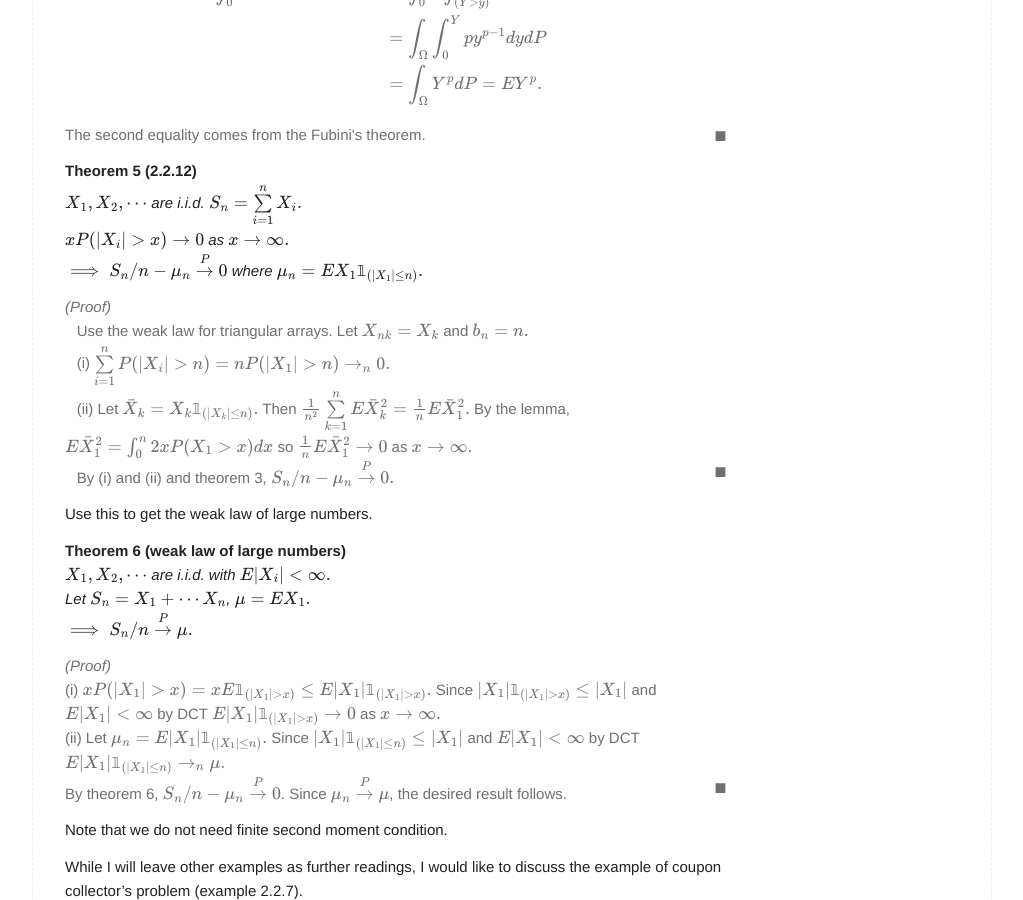
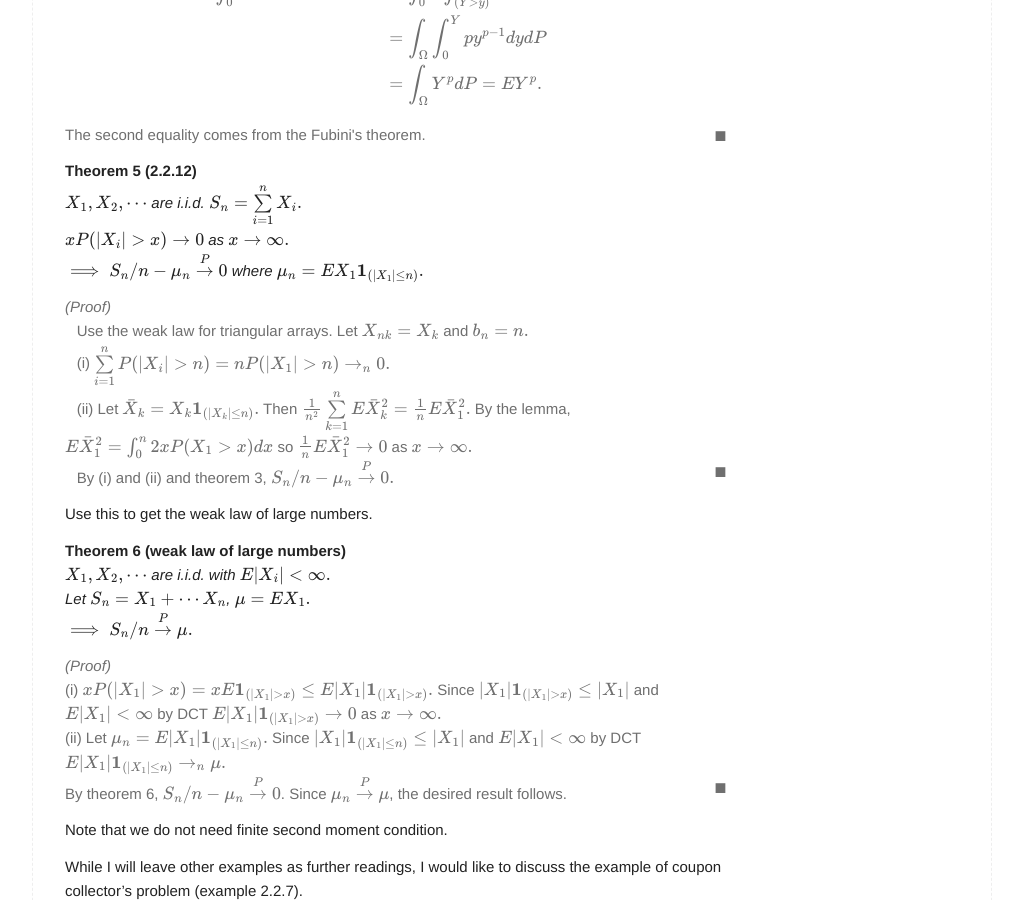
Before and after one commit to naturale0/naturale0.github.io, a Jekyll site: the page built from _posts/2020-12-20-[PTE] 2.2 WLLN.md, in a window 1280 px wide and 900 px high, scrolled down 2558 px. Shown: the whole window, without its empty margins (128-1151 px from the left). Built offline with Jekyll 4.4.1, drawn with Linux system fonts in a browser that asks for light colours; formulas are drawn with MathJax 3; comment, search, counter and statistics services are not loaded; some of the changed text lies outside the part shown.

Commit message:
post PTE 2.3

```diff
--- a/_posts/2020-12-20-[PTE] 2.2 WLLN.md
+++ b/_posts/2020-12-20-[PTE] 2.2 WLLN.md
@@ -52,7 +52,7 @@ Many topics in probability theory concerns *triangular arrays* $(X\_{nk})\_{1\le
 To deal with the case where the finite second moment condition is not ensured, we introduce truncated random variables.
 
 <div class="definition" text="truncation"><br>
-$\bar X := X\mathbb{1}_{(|X| \le M)} = \begin{cases}
+$\bar X := X\mathbf{1}_{(|X| \le M)} = \begin{cases}
 X &,~ \text{if } |X| \le M \\
 0 &,~ \text{otherwise}
 \end{cases}$
@@ -63,7 +63,7 @@ By ignoring the tail part of $X$, truncated random variable $\bar X$ always has
 <div class="theorem" text="Weak law for triangular arrays">
 For each $n$, $X_{nk}$, $k=1\cdots,n$ are independent.<br>
 Let $b_n > 0$, $b_n \to_n \infty$. <br>
-Define $\bar X_{nk} := X_{nk} \mathbb{1}_{(|X_{nk}| \le b_n)}.$<br>
+Define $\bar X_{nk} := X_{nk} \mathbf{1}_{(|X_{nk}| \le b_n)}.$<br>
 (i) $\sum_{k=1}^n P(|X_{nk}| > b_n) \to_n 0.$ <br>
 (ii) $\frac{1}{b_n^2} \sum_{k=1}^n E\bar X_{nk}^2 \to_n 0.$ <br>
 $\implies \frac{S_n - a_n}{b_n} \overset{P}{\to} 0$, where $a_n = \sum_{k=1}^n E\bar X_{nk}.$
@@ -109,13 +109,13 @@ The second equality comes from the Fubini's theorem.
 <div class="theorem" text="2.2.12">
 $X_1,X_2,\cdots$ are i.i.d. $S_n = \sum\limits_{i=1}^n X_i.$<br>
 $x P(|X_i| > x) \to 0$ as $x \to \infty.$<br>
-$\implies S_n/n - \mu_n \overset{P}{\to} 0$ where $\mu_n = EX_1 \mathbb{1}_{(|X_1|\le n)}.$
+$\implies S_n/n - \mu_n \overset{P}{\to} 0$ where $\mu_n = EX_1 \mathbf{1}_{(|X_1|\le n)}.$
 </div>
 <div class="proof"><br>
 &ensp;
 Use the weak law for triangular arrays. Let $X_{nk} = X_k$ and $b_n = n.$<br>
 &ensp; (i) $\sum\limits_{i=1}^n P(|X_i| > n) = n P(|X_1| > n) \to_n 0.$<br>
-&ensp; (ii) Let $\bar X_k = X_k\mathbb{1}_{(|X_k|\le n)}.$ Then $\frac{1}{n^2} \sum\limits_{k=1}^n E\bar X_k^2 = \frac{1}{n} E\bar X_1^2.$ By the lemma, $E\bar X_1^2 = \int_0^n 2xP(X_1 > x) dx$ so $\frac{1}{n} E\bar X_1^2 \to 0$ as $x\to\infty.$<br>
+&ensp; (ii) Let $\bar X_k = X_k\mathbf{1}_{(|X_k|\le n)}.$ Then $\frac{1}{n^2} \sum\limits_{k=1}^n E\bar X_k^2 = \frac{1}{n} E\bar X_1^2.$ By the lemma, $E\bar X_1^2 = \int_0^n 2xP(X_1 > x) dx$ so $\frac{1}{n} E\bar X_1^2 \to 0$ as $x\to\infty.$<br>
 &ensp; By (i) and (ii) and theorem 3, $S_n/n - \mu_n \overset{P}{\to} 0.$
 </div>
 
@@ -128,8 +128,8 @@ Let $S_n = X_1 + \cdots X_n$, $\mu = EX_1.$<br>
 $\implies S_n/n \overset{P}{\to} \mu.$
 </div>
 <div class="proof"><br>
-(i) $x P(|X_1| > x) = x E\mathbb{1}_{(|X_1| > x)} \le E|X_1|\mathbb{1}_{(|X_1| > x)}.$ Since $|X_1|\mathbb{1}_{(|X_1| > x)} \le |X_1|$ and $E|X_1| < \infty$ by DCT $E|X_1|\mathbb{1}_{(|X_1| > x)} \to 0$ as $x\to\infty.$<br>
-(ii) Let $\mu_n = E|X_1|\mathbb{1}_{(|X_1| \le n)}.$ Since $|X_1|\mathbb{1}_{(|X_1| \le n)} \le |X_1|$ and $E|X_1| < \infty$ by DCT $E|X_1|\mathbb{1}_{(|X_1| \le n)} \to_n \mu.$<br>
+(i) $x P(|X_1| > x) = x E\mathbf{1}_{(|X_1| > x)} \le E|X_1|\mathbf{1}_{(|X_1| > x)}.$ Since $|X_1|\mathbf{1}_{(|X_1| > x)} \le |X_1|$ and $E|X_1| < \infty$ by DCT $E|X_1|\mathbf{1}_{(|X_1| > x)} \to 0$ as $x\to\infty.$<br>
+(ii) Let $\mu_n = E|X_1|\mathbf{1}_{(|X_1| \le n)}.$ Since $|X_1|\mathbf{1}_{(|X_1| \le n)} \le |X_1|$ and $E|X_1| < \infty$ by DCT $E|X_1|\mathbf{1}_{(|X_1| \le n)} \to_n \mu.$<br>
 By theorem 6, $S_n/n - \mu_n \overset{P}{\to} 0$. Since $\mu_n \overset{P}{\to} \mu$, the desired result follows.
 </div>
 
```
Also changed, not shown: _posts/2020-12-18-[PTE] 1.2 Distributions.md (+1 -1 lines), _posts/2020-12-19-[PTE] 1.4 Lebesgue integral.md (+4 -4 lines), _posts/2020-12-20-[PTE] 2.3 B-C lemmas.md (+5 -5 lines), 2 other files.
